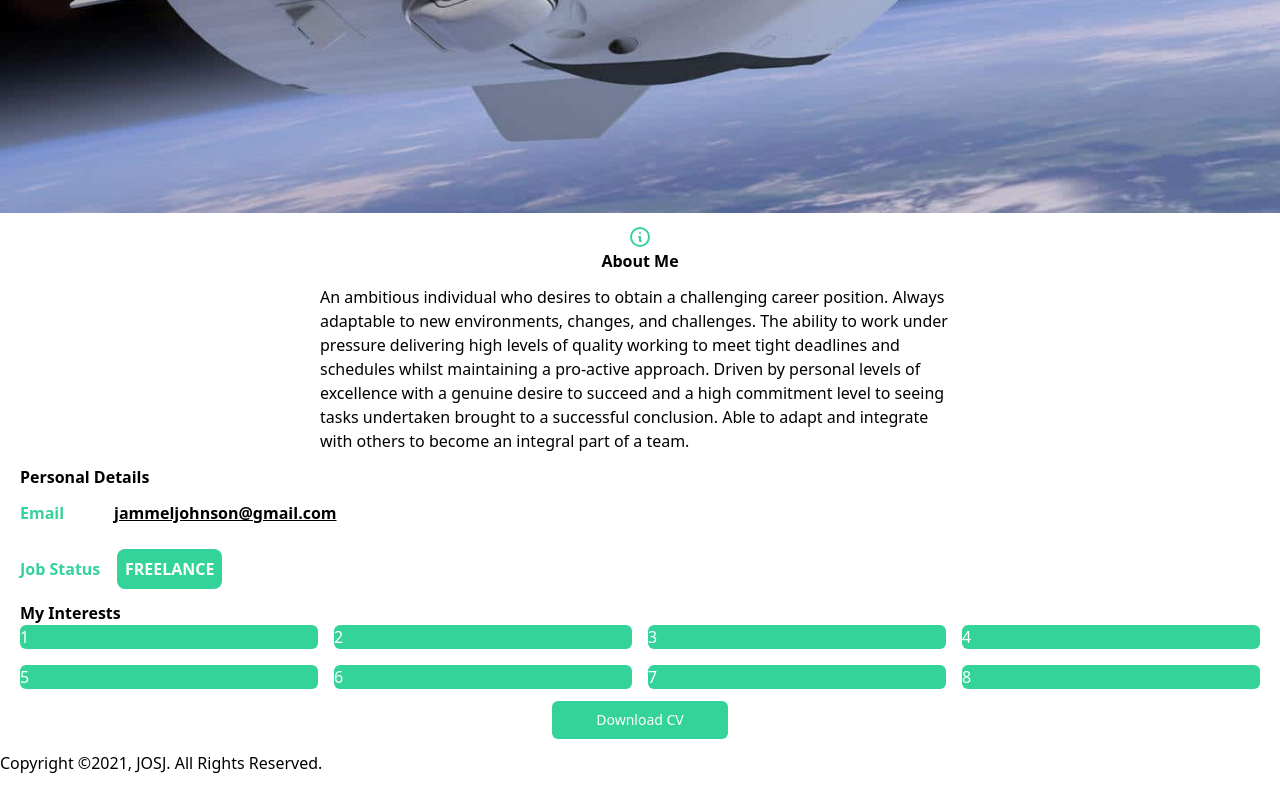
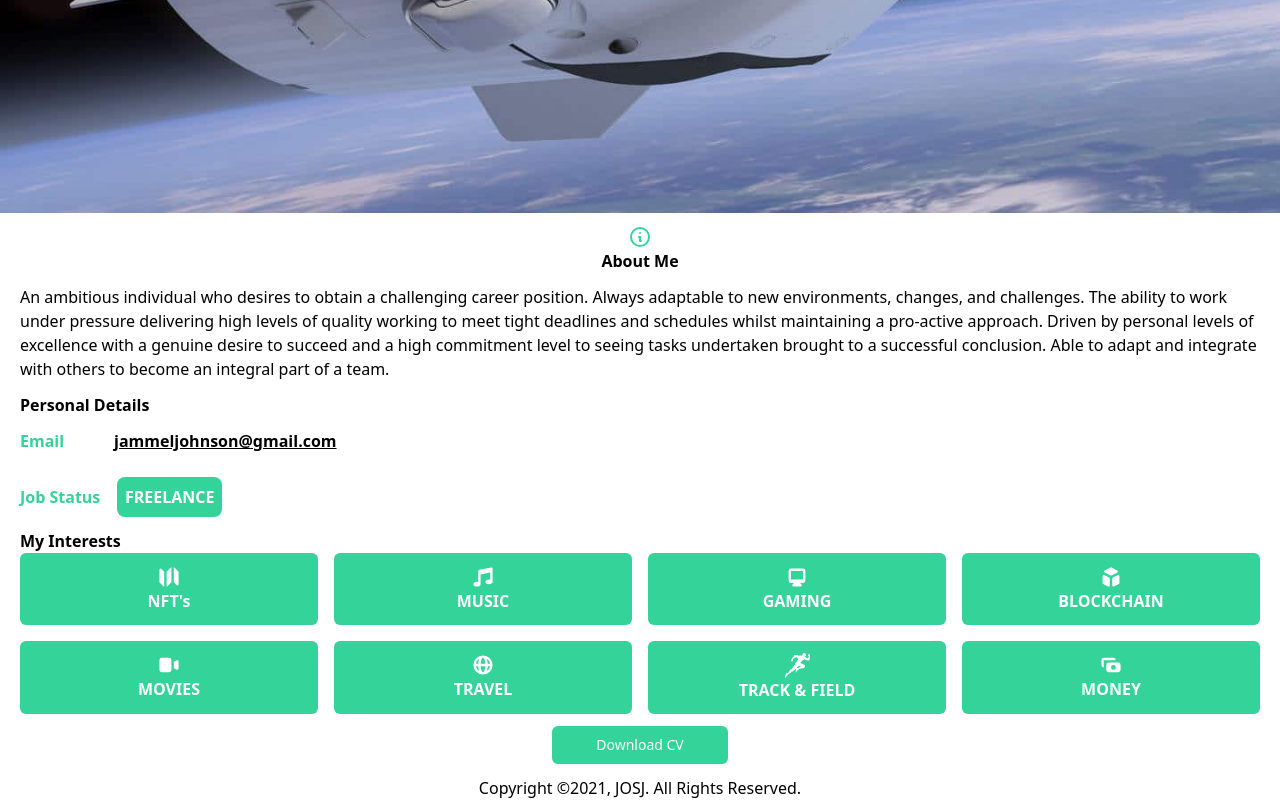
Before and after one commit to jammelOSjohnson/MyPortfolioWebsite, a React (Create React App) app: page / in a window 1280 px wide. Shown: the part 587-1387 px from the top of the page. Before the commit the page ends 1362 px from the top, so only its background shows below. Built offline with nearby package versions, Linux system fonts and the light colour scheme.

Commit message:
spacing tweak

```diff
--- a/src/Components/Footer.tsx
+++ b/src/Components/Footer.tsx
@@ -8,7 +8,7 @@ export const Footer: React.FC = function Footer() {
 
     return (
         <>
-            <div className="dark:bg-black dark:text-white">
+            <div className="dark:bg-black dark:text-white text-center">
                 Copyright ©2021, JOSJ. All Rights Reserved.
             </div>
         </>
--- a/src/Screens/Comp/Section2.tsx
+++ b/src/Screens/Comp/Section2.tsx
@@ -10,7 +10,7 @@ interface Props {
 export const Section2: React.FC = function Section2() {
     return (
         <>
-            <div id="About" className="lg:w-full mx-0 my-0 relative z-0 dark:bg-black pt-3 transition duration-150">
+            <div id="About" className="xs:px-0 md:mx-0 md:w-full my-0 relative z-0 dark:bg-black pt-3 transition duration-150">
                 <svg
                     className=" w-6 h-6 text-green-400 mx-auto"
                     fill="none"
@@ -19,8 +19,8 @@ export const Section2: React.FC = function Section2() {
                     xmlns="http://www.w3.org/2000/svg">
                         <path strokeLinecap="round" strokeLinejoin="round" strokeWidth={2} d="M13 16h-1v-4h-1m1-4h.01M21 12a9 9 0 11-18 0 9 9 0 0118 0z" />
                 </svg>
-               <p className="text-black dark:text-white text-center font-semibold">About Me</p>
-               <p className="text-black dark:text-white max-w-screen-sm mx-auto py-3 xs:px-5 sm:px-0">
+               <p className="text-black dark:text-white text-center font-bold">About Me</p>
+               <p className="text-black dark:text-white py-3 xs:px-5 sm:px-5">
                     An ambitious individual who desires to obtain a challenging career
                     position. Always adaptable to new environments, changes, and challenges.
                      The ability to work under pressure delivering high levels of quality
--- a/src/Screens/Comp/Section3.tsx
+++ b/src/Screens/Comp/Section3.tsx
@@ -10,9 +10,9 @@ interface Props {
 export const Section3: React.FC = function Section3() {
     return (
         <>
-            <div id="Personal" className="lg:w-full mx-0 my-0 relative z-0 dark:bg-black px-5">
+            <div id="Personal" className="xs:px-5 md:mx-0 md:w-2/3 mx-auto my-0 relative z-0 dark:bg-black">
 
-               <h1 className="text-black dark:text-white font-semibold">Personal Details</h1>
+               <h1 className="text-black dark:text-white font-bold">Personal Details</h1>
                <p className="text-green-400 dark:text-white max-w-screen-sm mx-0 my-3 font-semibold">
                     Email &nbsp;&nbsp;&nbsp;&nbsp;&nbsp;&nbsp;&nbsp;&nbsp;&nbsp;&nbsp;  <a href="mailto:jammeljohnson@gmail.com" className="text-black dark:text-white underline">jammeljohnson@gmail.com</a>
                </p>
--- a/src/Screens/Comp/Section4.tsx
+++ b/src/Screens/Comp/Section4.tsx
@@ -1,4 +1,5 @@
 import React from 'react';
+import runningPic from '../../Images/man-running-white-icon.png';
 
 
 interface Props {
@@ -8,17 +9,55 @@ interface Props {
 export const Section4: React.FC = function Section4() {
     return (
         <>
-            <div id="Personal" className="lg:w-full mx-0 my-0 relative z-0 dark:bg-black px-5">
-                <h1 className="text-black dark:text-white font-semibold">My Interests</h1>
-                <div className="grid grid-cols-4 gap-4">
-                    <div className="bg-green-400 dark:bg-black text-white rounded-md">1</div>
-                    <div className="bg-green-400 dark:bg-black text-white rounded-md">2</div>
-                    <div className="bg-green-400 dark:bg-black text-white rounded-md">3</div>
-                    <div className="bg-green-400 dark:bg-black text-white rounded-md">4</div>
-                    <div className="bg-green-400 dark:bg-black text-white rounded-md">5</div>
-                    <div className="bg-green-400 dark:bg-black text-white rounded-md">6</div>
-                    <div className="bg-green-400 dark:bg-black text-white rounded-md">7</div>
-                    <div className="bg-green-400 dark:bg-black text-white rounded-md">8</div>
+            <div id="Personal" className="xs:px-5 md:mx-0 md:w-full mx-auto my-0 relative z-0 dark:bg-black">
+                <h1 className="text-black dark:text-white font-bold">My Interests</h1>
+                <div className="grid xs:grid-cols-2 sm:grid-cols-4 gap-4">
+                    <div className="bg-green-400 dark:bg-black text-white rounded-md py-3">
+                        <svg className="w-6 h-6 mx-auto" fill="currentColor" viewBox="0 0 20 20" xmlns="http://www.w3.org/2000/svg">
+                            <path fillRule="evenodd" d="M12 1.586l-4 4v12.828l4-4V1.586zM3.707 3.293A1 1 0 002 4v10a1 1 0 00.293.707L6 18.414V5.586L3.707 3.293zM17.707 5.293L14 1.586v12.828l2.293 2.293A1 1 0 0018 16V6a1 1 0 00-.293-.707z" clipRule="evenodd" />
+                        </svg>
+                        <h4 className="text-center font-bold">NFT's</h4>
+                    </div>
+                    <div className="bg-green-400 dark:bg-black text-white rounded-md py-3">
+                        <svg className="w-6 h-6 mx-auto" fill="currentColor" viewBox="0 0 20 20" xmlns="http://www.w3.org/2000/svg">
+                            <path d="M18 3a1 1 0 00-1.196-.98l-10 2A1 1 0 006 5v9.114A4.369 4.369 0 005 14c-1.657 0-3 .895-3 2s1.343 2 3 2 3-.895 3-2V7.82l8-1.6v5.894A4.37 4.37 0 0015 12c-1.657 0-3 .895-3 2s1.343 2 3 2 3-.895 3-2V3z" />
+                        </svg>
+                        <h4 className="text-center font-bold">MUSIC</h4>
+                    </div>
+                    <div className="bg-green-400 dark:bg-black text-white rounded-md py-3">
+                        <svg className="w-6 h-6 mx-auto" fill="currentColor" viewBox="0 0 20 20" xmlns="http://www.w3.org/2000/svg">
+                            <path fillRule="evenodd" d="M3 5a2 2 0 012-2h10a2 2 0 012 2v8a2 2 0 01-2 2h-2.22l.123.489.804.804A1 1 0 0113 18H7a1 1 0 01-.707-1.707l.804-.804L7.22 15H5a2 2 0 01-2-2V5zm5.771 7H5V5h10v7H8.771z" clipRule="evenodd" />
+                        </svg>
+                        <h4 className="text-center font-bold">GAMING</h4>
+                    </div>
+                    <div className="bg-green-400 dark:bg-black text-white rounded-md py-3">
+                        <svg className="w-6 h-6 mx-auto" fill="currentColor" viewBox="0 0 20 20" xmlns="http://www.w3.org/2000/svg">
+                            <path d="M11 17a1 1 0 001.447.894l4-2A1 1 0 0017 15V9.236a1 1 0 00-1.447-.894l-4 2a1 1 0 00-.553.894V17zM15.211 6.276a1 1 0 000-1.788l-4.764-2.382a1 1 0 00-.894 0L4.789 4.488a1 1 0 000 1.788l4.764 2.382a1 1 0 00.894 0l4.764-2.382zM4.447 8.342A1 1 0 003 9.236V15a1 1 0 00.553.894l4 2A1 1 0 009 17v-5.764a1 1 0 00-.553-.894l-4-2z" />
+                        </svg>
+                        <h4 className="text-center font-bold">BLOCKCHAIN</h4>
+                    </div>
+                    <div className="bg-green-400 dark:bg-black text-white rounded-md py-3">
+                        <svg className="w-6 h-6 mx-auto" fill="currentColor" viewBox="0 0 20 20" xmlns="http://www.w3.org/2000/svg">
+                            <path d="M2 6a2 2 0 012-2h6a2 2 0 012 2v8a2 2 0 01-2 2H4a2 2 0 01-2-2V6zM14.553 7.106A1 1 0 0014 8v4a1 1 0 00.553.894l2 1A1 1 0 0018 13V7a1 1 0 00-1.447-.894l-2 1z" />
+                        </svg>
+                        <h4 className="text-center font-bold">MOVIES</h4>
+                    </div>
+                    <div className="bg-green-400 dark:bg-black text-white rounded-md py-3">
+                        <svg className="w-6 h-6 mx-auto" fill="currentColor" viewBox="0 0 20 20" xmlns="http://www.w3.org/2000/svg">
+                            <path fillRule="evenodd" d="M4.083 9h1.946c.089-1.546.383-2.97.837-4.118A6.004 6.004 0 004.083 9zM10 2a8 8 0 100 16 8 8 0 000-16zm0 2c-.076 0-.232.032-.465.262-.238.234-.497.623-.737 1.182-.389.907-.673 2.142-.766 3.556h3.936c-.093-1.414-.377-2.649-.766-3.556-.24-.56-.5-.948-.737-1.182C10.232 4.032 10.076 4 10 4zm3.971 5c-.089-1.546-.383-2.97-.837-4.118A6.004 6.004 0 0115.917 9h-1.946zm-2.003 2H8.032c.093 1.414.377 2.649.766 3.556.24.56.5.948.737 1.182.233.23.389.262.465.262.076 0 .232-.032.465-.262.238-.234.498-.623.737-1.182.389-.907.673-2.142.766-3.556zm1.166 4.118c.454-1.147.748-2.572.837-4.118h1.946a6.004 6.004 0 01-2.783 4.118zm-6.268 0C6.412 13.97 6.118 12.546 6.03 11H4.083a6.004 6.004 0 002.783 4.118z" clipRule="evenodd" />
+                        </svg>
+                        <h4 className="text-center font-bold">TRAVEL</h4>
+                    </div>
+                    <div className="bg-green-400 dark:bg-black text-white rounded-md py-3">
+                        <img src={runningPic} width="25px" className="mx-auto" />
+                        <h4 className="text-center font-bold">TRACK {'&'} FIELD</h4>
+                    </div>
+                    <div className="bg-green-400 dark:bg-black text-white rounded-md py-3">
+                        <svg className="w-6 h-6 mx-auto" fill="currentColor" viewBox="0 0 20 20" xmlns="http://www.w3.org/2000/svg">
+                            <path fillRule="evenodd" d="M4 4a2 2 0 00-2 2v4a2 2 0 002 2V6h10a2 2 0 00-2-2H4zm2 6a2 2 0 012-2h8a2 2 0 012 2v4a2 2 0 01-2 2H8a2 2 0 01-2-2v-4zm6 4a2 2 0 100-4 2 2 0 000 4z" clipRule="evenodd" />
+                        </svg>
+                        <h4 className="text-center font-bold">MONEY</h4>
+                    </div>
                 </div>
                 <div className="py-3">
                     <button
```
Also changed, not shown: src/Images/man-running-white-icon.png (added).
